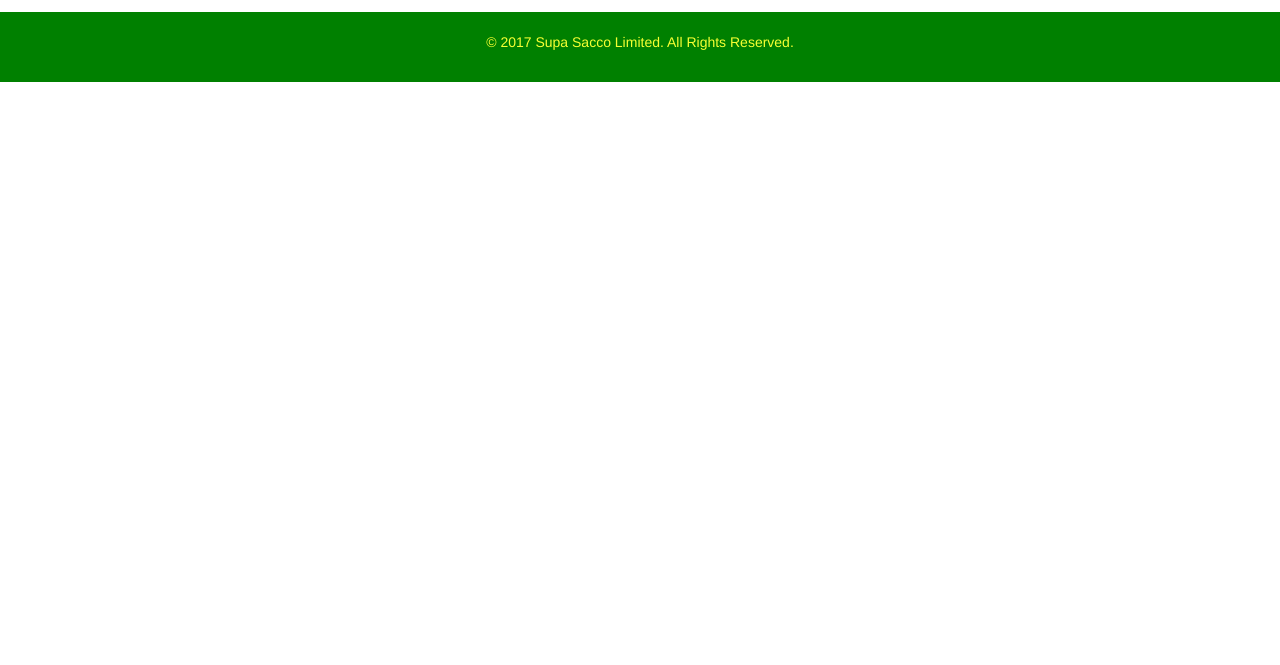
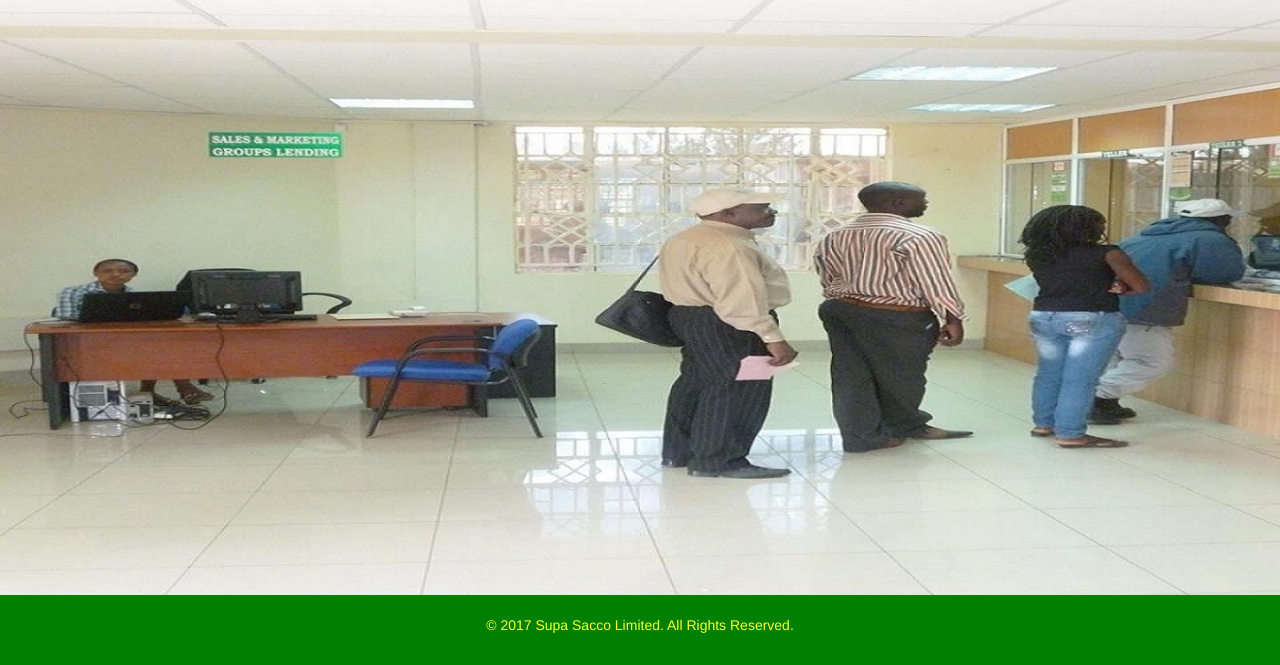
Before and after one commit to liciolentimo/supasacco, a plain HTML site: page index.html in a window 1280 px wide. Shown: the part 231-896 px from the top of the page. Before the commit the page ends 800 px from the top, so only its background shows below. Drawn offline with nearby package versions, Linux system fonts and the light colour scheme.

Commit message:
modifies index

```diff
--- a/index.html
+++ b/index.html
@@ -36,7 +36,7 @@ rel="stylesheet" />
   <input name="submit3" type="submit" id= "submit3" value="Login" align="left" /> -->
                         <h2 class="class1">Welcome</h2>
 						<div>
-						<img src="./line.jpg" alt="">
+						<img src="./images/line.jpg" alt="">
 						</div>
                        <!-- <article>
                              <p>The Samburu Game Reserve is located on the banks of the Ewaso Nyiro River covering 165km2 and situated 350km from Nairobi. The Samburu National Reserve was one of the two areas in which conservationists George Adamson and Joy Adamson raised Elsa the Lioness, made famous in the best-selling book and award winning movie, Born Free and is also the home of Kamunyak (the blessed one), a lioness who adopted six oryx calves between 2002 and 2003.</p>
```
